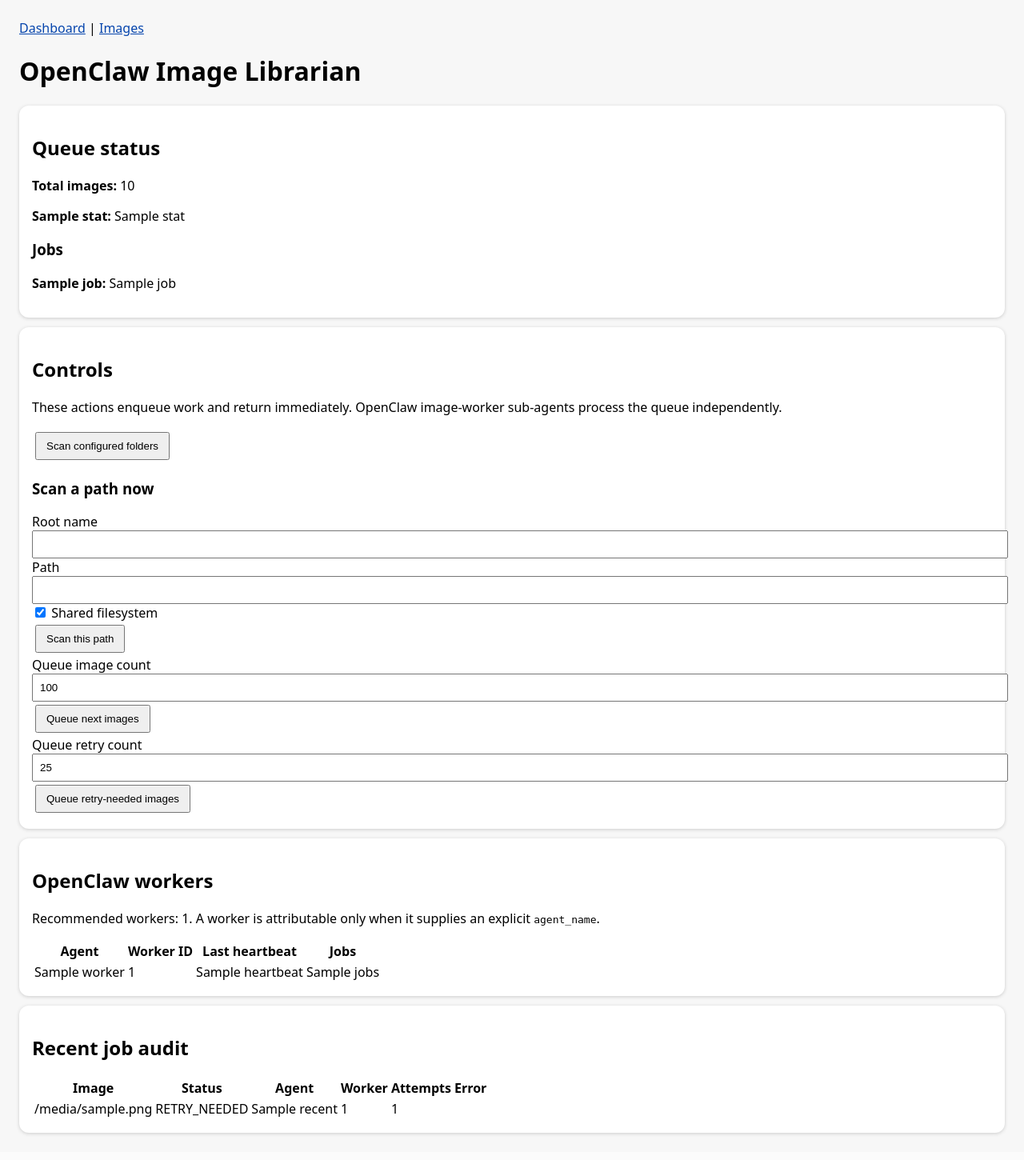
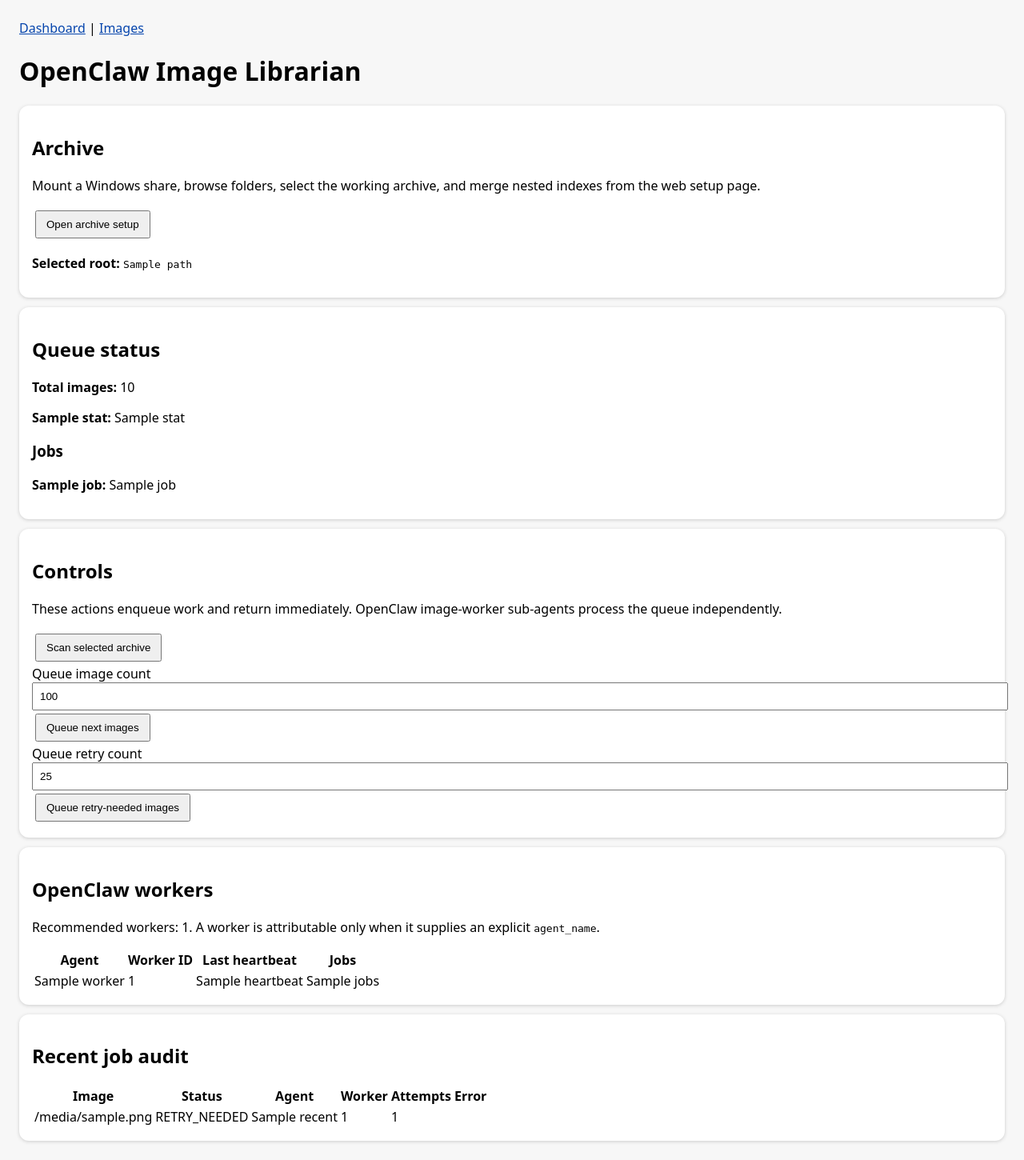
Before and after one commit to mathisono/image-classification-bot1, a FastAPI app: template templates/dashboard.html in a window 1280 px wide. Shown: the whole page at 80% size. Before the commit the page ends 1419 px from the top, so only its background shows below. Run offline with FastAPI, Linux system fonts and the light colour scheme; the template is opened without the code that fills it: most values are stand-ins (such as "Sample title", 1, 10 or a date in 2020).

Commit message:
Link archive setup from dashboard

```diff
--- a/templates/dashboard.html
+++ b/templates/dashboard.html
@@ -1,9 +1,9 @@
 {% extends "base.html" %}{% block body %}
 <h1>OpenClaw Image Librarian</h1>
+<div class="card"><h2>Archive</h2><p>Mount a Windows share, browse folders, select the working archive, and merge nested indexes from the web setup page.</p><p><a href="/setup"><button>Open archive setup</button></a></p>{% if cfg.image_roots %}<p><b>Selected root:</b> <code>{{ cfg.image_roots[0].path }}</code></p>{% endif %}{% if cfg.database_sync.enabled %}<p><b>Archive index:</b> <code>{{ cfg.database_sync.share_copy }}</code></p>{% endif %}</div>
 <div class="card"><h2>Queue status</h2><p><b>Total images:</b> {{ total }}</p>{% for k,v in stats.items() %}<p><b>{{ k }}:</b> {{ v }}</p>{% endfor %}<h3>Jobs</h3>{% for k,v in jobs.items() %}<p><b>{{ k }}:</b> {{ v }}</p>{% endfor %}</div>
 <div class="card"><h2>Controls</h2><p>These actions enqueue work and return immediately. OpenClaw image-worker sub-agents process the queue independently.</p>
-<form method="post" action="/scan"><button>Scan configured folders</button></form>
-<form method="post" action="/scan-path"><h3>Scan a path now</h3><label>Root name</label><input name="root_name"><label>Path</label><input name="path"><label><input type="checkbox" name="shared" checked style="width:auto"> Shared filesystem</label><br><button>Scan this path</button></form>
+<form method="post" action="/scan"><button>Scan selected archive</button></form>
 <form method="post" action="/process"><label>Queue image count</label><input name="limit" value="100"><button>Queue next images</button></form>
 <form method="post" action="/retry-needed/process"><label>Queue retry count</label><input name="limit" value="25"><button>Queue retry-needed images</button></form></div>
 <div class="card"><h2>OpenClaw workers</h2><p>Recommended workers: {{ cfg.workers.recommended_count }}. A worker is attributable only when it supplies an explicit <code>agent_name</code>.</p><table><tr><th>Agent</th><th>Worker ID</th><th>Last heartbeat</th><th>Jobs</th></tr>{% for w in workers %}<tr><td>{{ w.agent_name }}</td><td>{{ w.worker_id }}</td><td>{{ w.heartbeat }}</td><td>{{ w.jobs }}</td></tr>{% endfor %}</table></div>
```
